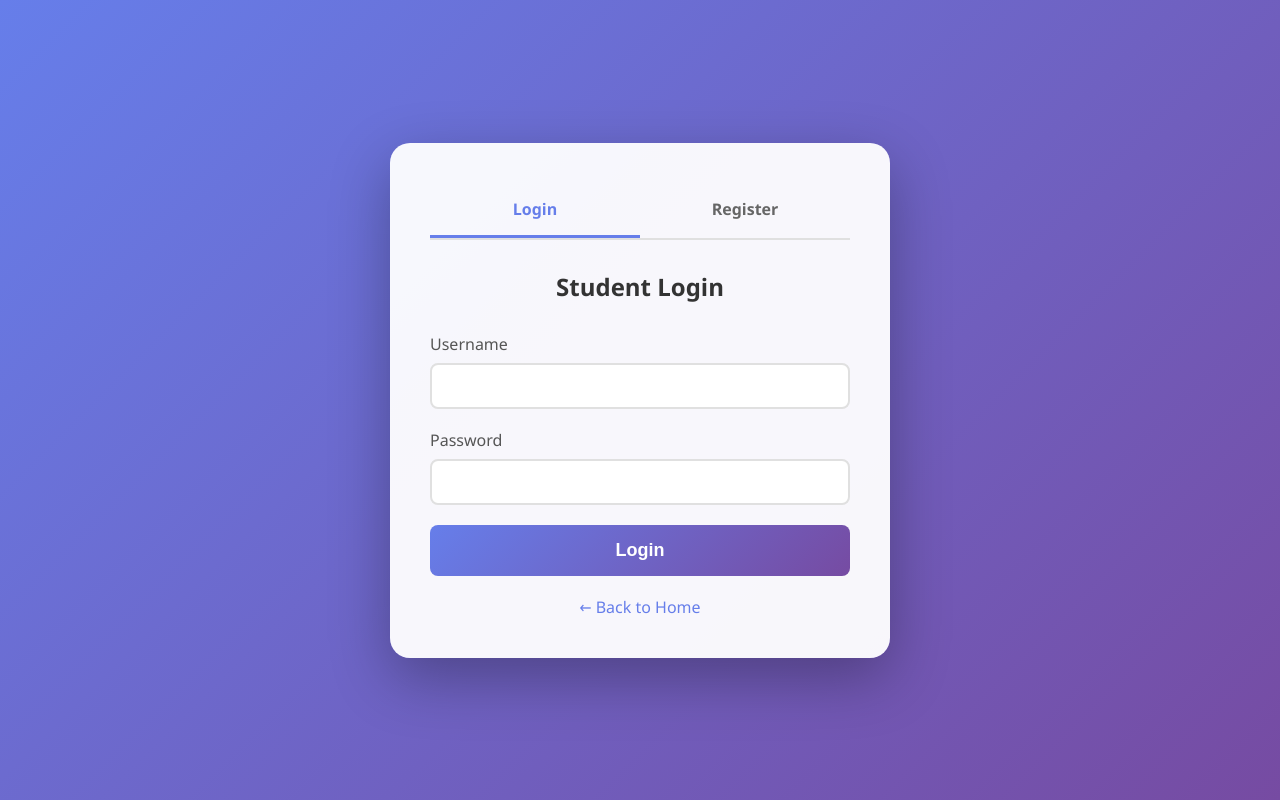
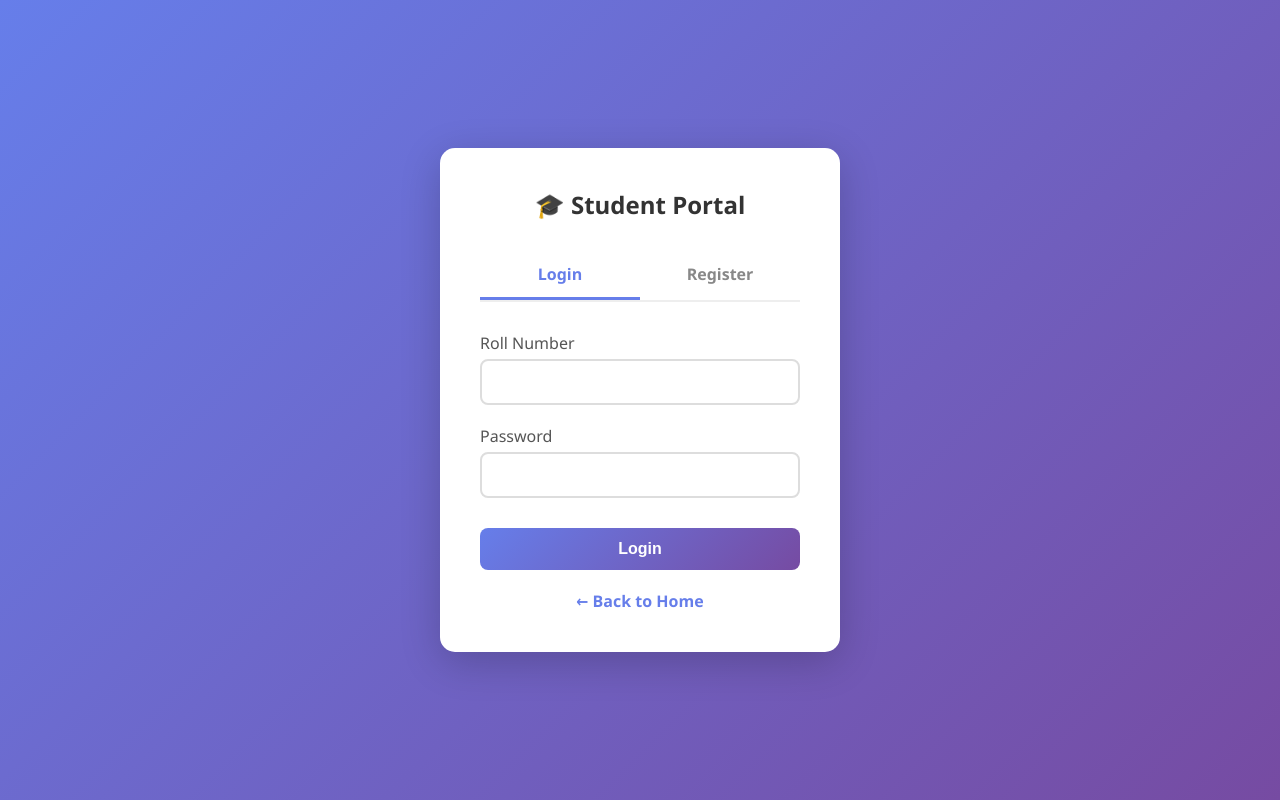
Before and after one commit to TELLYHUBCLOUD/kbc-quiz-game, a Flask app: page /student_login in a window 1280 px wide. Run offline with Flask 3, Linux system fonts and the light colour scheme.

Commit message:
Update student_login.html

```diff
--- a/templates/student_login.html
+++ b/templates/student_login.html
@@ -16,56 +16,16 @@
             background: linear-gradient(135deg, #667eea 0%, #764ba2 100%);
             min-height: 100vh;
             display: flex;
+            justify-content: center;
             align-items: center;
-            justify-content: center;
-            padding: 20px;
         }
 
         .container {
-            max-width: 500px;
-            width: 100%;
-        }
-
-        .card {
-            background: rgba(255, 255, 255, 0.95);
-            border-radius: 20px;
+            background: white;
             padding: 40px;
-            box-shadow: 0 20px 60px rgba(0, 0, 0, 0.3);
-        }
-
-        .tabs {
-            display: flex;
-            margin-bottom: 30px;
-            border-bottom: 2px solid #e0e0e0;
-        }
-
-        .tab {
-            flex: 1;
-            padding: 15px;
-            text-align: center;
-            cursor: pointer;
-            font-weight: bold;
-            color: #666;
-            transition: all 0.3s;
-        }
-
-        .tab.active {
-            color: #667eea;
-            border-bottom: 3px solid #667eea;
-        }
-
-        .tab-content {
-            display: none;
-        }
-
-        .tab-content.active {
-            display: block;
-            animation: fadeIn 0.3s;
-        }
-
-        @keyframes fadeIn {
-            from { opacity: 0; }
-            to { opacity: 1; }
+            border-radius: 15px;
+            box-shadow: 0 10px 40px rgba(0,0,0,0.2);
+            width: 400px;
         }
 
         h2 {
@@ -80,7 +40,7 @@
 
         label {
             display: block;
-            margin-bottom: 8px;
+            margin-bottom: 5px;
             color: #555;
             font-weight: 500;
         }
@@ -88,7 +48,7 @@
         input {
             width: 100%;
             padding: 12px;
-            border: 2px solid #e0e0e0;
+            border: 2px solid #ddd;
             border-radius: 8px;
             font-size: 16px;
             transition: border-color 0.3s;
@@ -99,185 +59,254 @@
             border-color: #667eea;
         }
 
-        .btn {
+        button {
             width: 100%;
-            padding: 15px;
+            padding: 12px;
             background: linear-gradient(135deg, #667eea 0%, #764ba2 100%);
             color: white;
             border: none;
             border-radius: 8px;
-            font-size: 18px;
-            font-weight: bold;
+            font-size: 16px;
+            font-weight: 600;
             cursor: pointer;
+            margin-top: 10px;
             transition: transform 0.2s;
         }
 
-        .btn:hover {
+        button:hover {
             transform: translateY(-2px);
         }
 
-        .back-link {
-            text-align: center;
-            margin-top: 20px;
+        button:disabled {
+            opacity: 0.6;
+            cursor: not-allowed;
         }
 
-        .back-link a {
-            color: #667eea;
-            text-decoration: none;
-        }
-
-        .error {
-            background: #ffebee;
-            color: #c62828;
-            padding: 10px;
-            border-radius: 5px;
+        .message {
+            padding: 12px;
+            border-radius: 8px;
             margin-bottom: 20px;
             display: none;
         }
 
+        .error {
+            background: #fee;
+            color: #c33;
+            border: 1px solid #fcc;
+        }
+
         .success {
-            background: #e8f5e9;
-            color: #2e7d32;
-            padding: 10px;
-            border-radius: 5px;
-            margin-bottom: 20px;
+            background: #efe;
+            color: #3c3;
+            border: 1px solid #cfc;
+        }
+
+        .tabs {
+            display: flex;
+            margin-bottom: 30px;
+            border-bottom: 2px solid #eee;
+        }
+
+        .tab {
+            flex: 1;
+            padding: 12px;
+            text-align: center;
+            cursor: pointer;
+            color: #888;
+            font-weight: 600;
+            transition: all 0.3s;
+        }
+
+        .tab.active {
+            color: #667eea;
+            border-bottom: 3px solid #667eea;
+        }
+
+        .form-container {
             display: none;
+        }
+
+        .form-container.active {
+            display: block;
+        }
+
+        .link {
+            text-align: center;
+            margin-top: 20px;
+            color: #667eea;
+        }
+
+        .link a {
+            color: #667eea;
+            text-decoration: none;
+            font-weight: 600;
         }
     </style>
 </head>
 <body>
     <div class="container">
-        <div class="card">
+        <h2>🎓 Student Portal</h2>
+
         <div class="tabs">
-                <div class="tab active" onclick="showTab('login')">Login</div>
-                <div class="tab" onclick="showTab('register')">Register</div>
+            <div class="tab active" onclick="switchTab('login')">Login</div>
+            <div class="tab" onclick="switchTab('register')">Register</div>
         </div>
 
-            <!-- Login Form -->
-            <div id="loginTab" class="tab-content active">
-                <h2>Student Login</h2>
-                <div id="loginError" class="error"></div>
-                <form id="loginForm">
+        <div id="message" class="message"></div>
+
+        <!-- LOGIN FORM -->
+        <div id="loginForm" class="form-container active">
+            <form onsubmit="handleLogin(event)">
                 <div class="form-group">
-                        <label>Username</label>
-                        <input type="text" name="username" required>
+                    <label>Roll Number</label>
+                    <input type="text" id="loginRoll" required autocomplete="username">
                 </div>
+
                 <div class="form-group">
                     <label>Password</label>
-                        <input type="password" name="password" required>
+                    <input type="password" id="loginPassword" required autocomplete="current-password">
                 </div>
-                    <button type="submit" class="btn">Login</button>
+
+                <button type="submit" id="loginBtn">Login</button>
             </form>
         </div>
 
-            <!-- Register Form -->
-            <div id="registerTab" class="tab-content">
-                <h2>Student Registration</h2>
-                <div id="registerError" class="error"></div>
-                <div id="registerSuccess" class="success"></div>
-                <form id="registerForm">
+        <!-- REGISTER FORM -->
+        <div id="registerForm" class="form-container">
+            <form onsubmit="handleRegister(event)">
                 <div class="form-group">
                     <label>Full Name</label>
-                        <input type="text" name="name" required>
+                    <input type="text" id="registerName" required>
                 </div>
-                    <div class="form-group">
-                        <label>Email</label>
-                        <input type="email" name="email" required>
-                    </div>
+
                 <div class="form-group">
                     <label>Roll Number</label>
-                        <input type="text" name="roll_number" required>
+                    <input type="text" id="registerRoll" required autocomplete="username">
                 </div>
-                    <div class="form-group">
-                        <label>Username</label>
-                        <input type="text" name="username" required>
-                    </div>
+
                 <div class="form-group">
                     <label>Password</label>
-                        <input type="password" name="password" required>
+                    <input type="password" id="registerPassword" required autocomplete="new-password" minlength="6">
                 </div>
-                    <button type="submit" class="btn">Register</button>
+
+                <button type="submit" id="registerBtn">Register</button>
             </form>
         </div>
 
-            <div class="back-link">
+        <div class="link">
             <a href="/">← Back to Home</a>
-            </div>
         </div>
     </div>
 
     <script>
-        function showTab(tab) {
+        function switchTab(tab) {
+            // Switch tabs
             document.querySelectorAll('.tab').forEach(t => t.classList.remove('active'));
-            document.querySelectorAll('.tab-content').forEach(c => c.classList.remove('active'));
+            document.querySelectorAll('.form-container').forEach(f => f.classList.remove('active'));
 
             if (tab === 'login') {
-                document.querySelector('.tab:first-child').classList.add('active');
-                document.getElementById('loginTab').classList.add('active');
+                document.querySelectorAll('.tab')[0].classList.add('active');
+                document.getElementById('loginForm').classList.add('active');
             } else {
-                document.querySelector('.tab:last-child').classList.add('active');
-                document.getElementById('registerTab').classList.add('active');
+                document.querySelectorAll('.tab')[1].classList.add('active');
+                document.getElementById('registerForm').classList.add('active');
+            }
+
+            // Clear message
+            document.getElementById('message').style.display = 'none';
+        }
+
+        function showMessage(text, type) {
+            const msg = document.getElementById('message');
+            msg.textContent = text;
+            msg.className = `message ${type}`;
+            msg.style.display = 'block';
+        }
+
+        async function handleLogin(e) {
+            e.preventDefault();
+
+            const roll = document.getElementById('loginRoll').value.trim();
+            const password = document.getElementById('loginPassword').value;
+            const btn = document.getElementById('loginBtn');
+
+            if (!roll || !password) {
+                showMessage('Please fill all fields', 'error');
+                return;
+            }
+
+            btn.disabled = true;
+            btn.textContent = 'Logging in...';
+
+            try {
+                const response = await fetch('/api/login', {
+                    method: 'POST',
+                    headers: { 'Content-Type': 'application/json' },
+                    body: JSON.stringify({ roll_number: roll, password: password })
+                });
+
+                const data = await response.json();
+
+                if (response.ok) {
+                    showMessage('Login successful! Redirecting...', 'success');
+                    setTimeout(() => window.location.href = '/exam', 1000);
+                } else {
+                    showMessage(data.error || 'Login failed', 'error');
+                    btn.disabled = false;
+                    btn.textContent = 'Login';
+                }
+            } catch (error) {
+                console.error('Login error:', error);
+                showMessage('Connection error. Please try again.', 'error');
+                btn.disabled = false;
+                btn.textContent = 'Login';
             }
         }
 
-        // Login Form
-        document.getElementById('loginForm').addEventListener('submit', async (e) => {
+        async function handleRegister(e) {
             e.preventDefault();
-            const formData = new FormData(e.target);
-            const data = Object.fromEntries(formData);
+
+            const name = document.getElementById('registerName').value.trim();
+            const roll = document.getElementById('registerRoll').value.trim();
+            const password = document.getElementById('registerPassword').value;
+            const btn = document.getElementById('registerBtn');
+
+            if (!name || !roll || !password) {
+                showMessage('Please fill all fields', 'error');
+                return;
+            }
+
+            if (password.length < 6) {
+                showMessage('Password must be at least 6 characters', 'error');
+                return;
+            }
+
+            btn.disabled = true;
+            btn.textContent = 'Registering...';
 
             try {
-                const response = await fetch('/student_login', {
+                const response = await fetch('/api/register', {
                     method: 'POST',
                     headers: { 'Content-Type': 'application/json' },
-                    body: JSON.stringify(data)
+                    body: JSON.stringify({ name: name, roll_number: roll, password: password })
                 });
 
-                const result = await response.json();
+                const data = await response.json();
 
                 if (response.ok) {
-                    window.location.href = '/student/dashboard';
+                    showMessage('Registration successful! Please login.', 'success');
+                    setTimeout(() => switchTab('login'), 1500);
                 } else {
-                    document.getElementById('loginError').textContent = result.message;
-                    document.getElementById('loginError').style.display = 'block';
+                    showMessage(data.error || 'Registration failed', 'error');
                 }
             } catch (error) {
-                document.getElementById('loginError').textContent = 'Login failed. Please try again.';
-                document.getElementById('loginError').style.display = 'block';
+                console.error('Register error:', error);
+                showMessage('Connection error. Please try again.', 'error');
+            } finally {
+                btn.disabled = false;
+                btn.textContent = 'Register';
             }
-        });
-
-        // Register Form
-        document.getElementById('registerForm').addEventListener('submit', async (e) => {
-            e.preventDefault();
-            const formData = new FormData(e.target);
-            const data = Object.fromEntries(formData);
-
-            try {
-                const response = await fetch('/register', {
-                    method: 'POST',
-                    headers: { 'Content-Type': 'application/json' },
-                    body: JSON.stringify(data)
-                });
-
-                const result = await response.json();
-
-                if (response.ok) {
-                    document.getElementById('registerSuccess').textContent = 'Registration successful! Please login.';
-                    document.getElementById('registerSuccess').style.display = 'block';
-                    document.getElementById('registerError').style.display = 'none';
-                    e.target.reset();
-                    setTimeout(() => showTab('login'), 2000);
-                } else {
-                    document.getElementById('registerError').textContent = result.message;
-                    document.getElementById('registerError').style.display = 'block';
-                    document.getElementById('registerSuccess').style.display = 'none';
         }
-            } catch (error) {
-                document.getElementById('registerError').textContent = 'Registration failed. Please try again.';
-                document.getElementById('registerError').style.display = 'block';
-            }
-        });
     </script>
 </body>
 </html>
```
Lines whose indentation alone changed are shown as unchanged.
